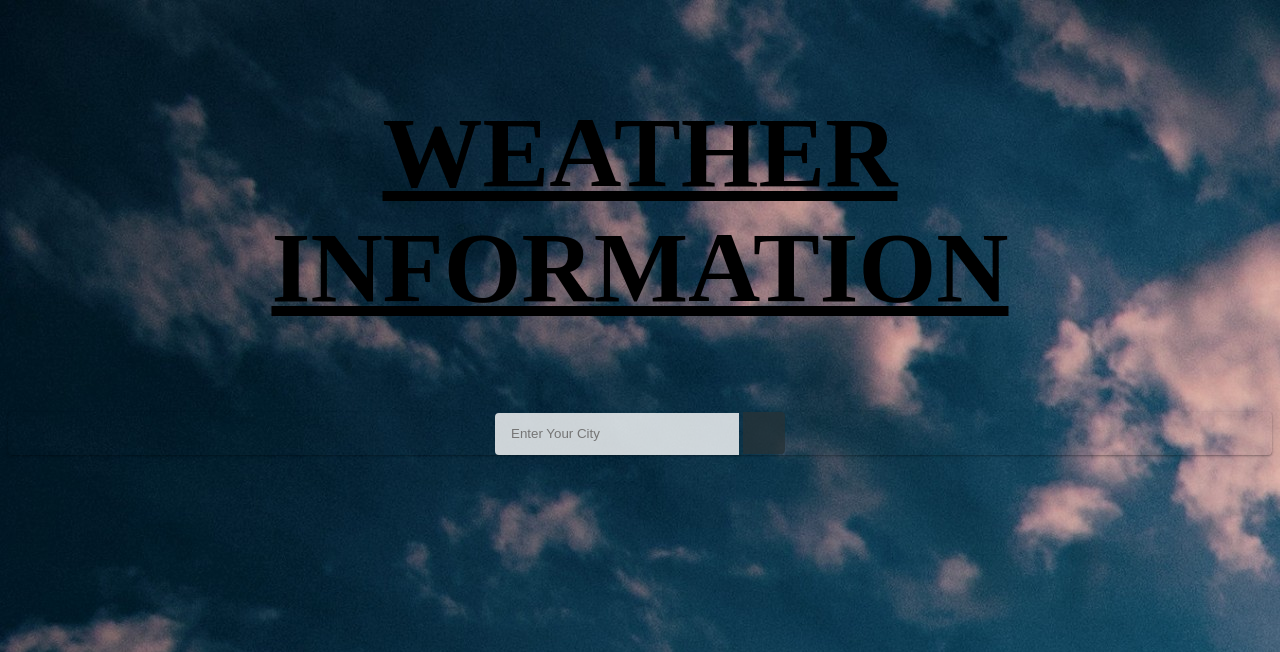
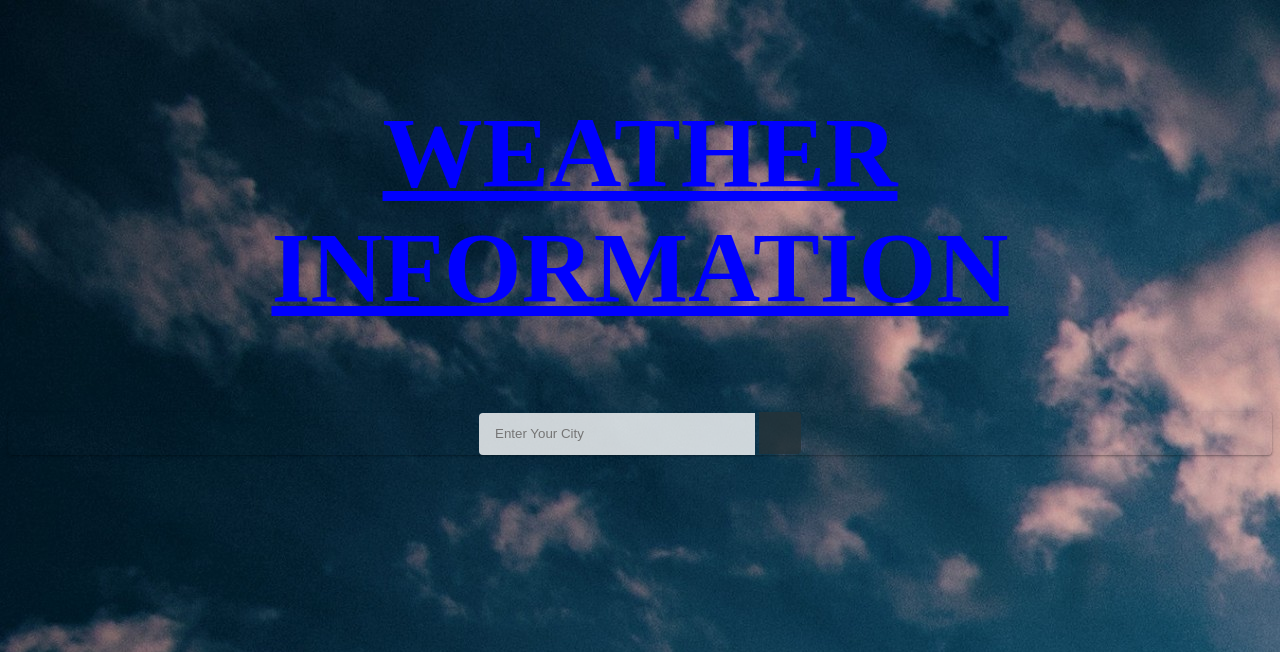
Before and after one commit to harshlm10/weather-information, a Django app: page / in a window 1280 px wide. Shown: the top 652 px of the page. Run offline with Django 3.2, Linux system fonts and the light colour scheme.

Commit message:
Update home.html

```diff
--- a/templates/home.html
+++ b/templates/home.html
@@ -1,4 +1,5 @@
 {% load static %}
+<!Doctype HTML>
 <html>
 
     <head>
@@ -9,7 +10,7 @@
             .header {
                 padding: 20px;
                 text-align: center;
-                color: Black;
+                color: blue;
                 text-decoration: underline;
                 font-size: 50px;
                 }
@@ -70,7 +71,7 @@
     <h1>WEATHER INFORMATION</h1>
     </div></center>
        <center> <form action="add">
-        <input type="text" class="textbox" placeholder="Enter Your City">
+        <input type="text" class="textbox" placeholder="Enter Your City" name="city">
         <input title="Search" value="" type="submit" class="button">
        </form></center>
     </body>
```
Lines whose indentation alone changed are shown as unchanged.
